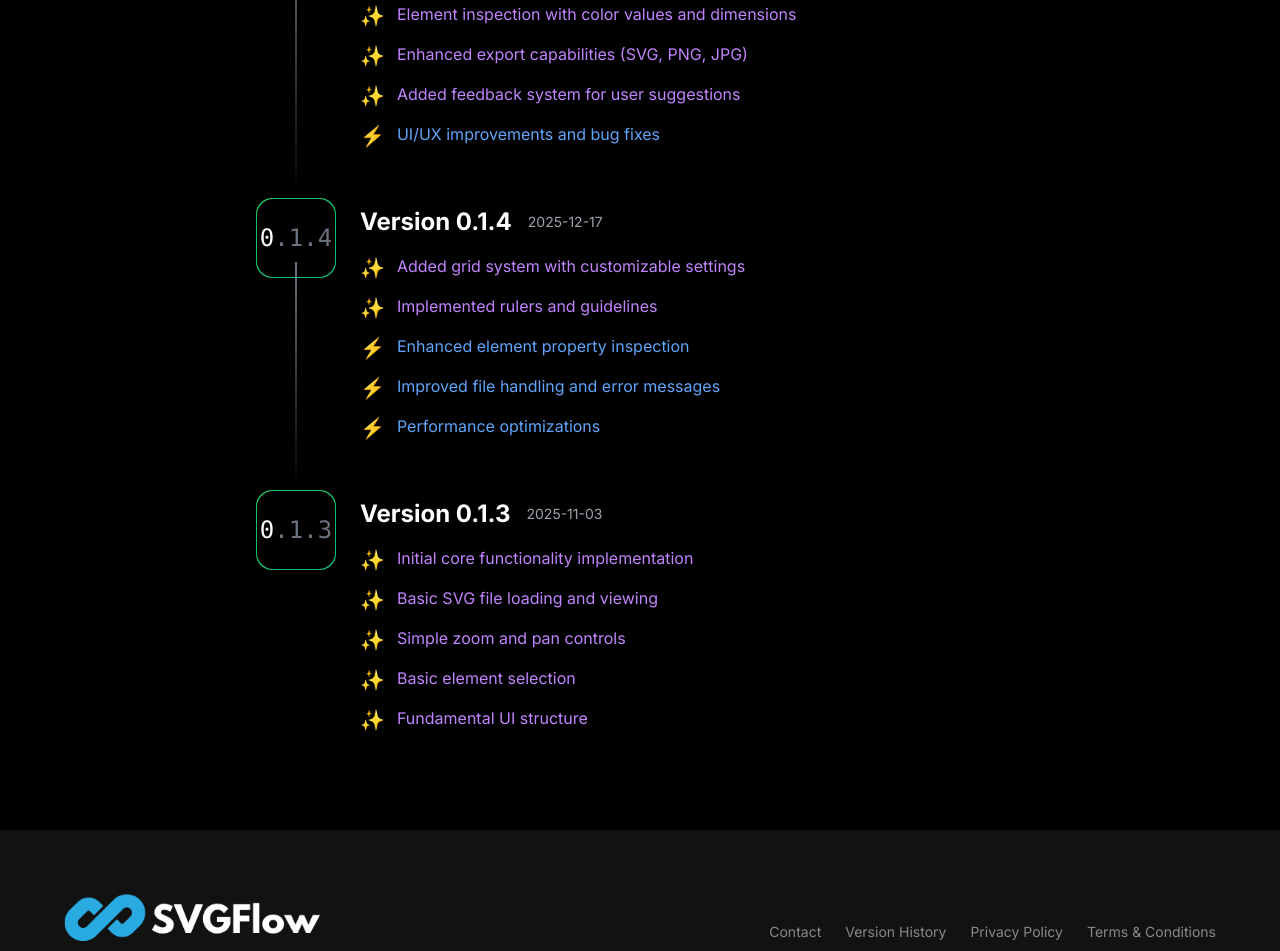
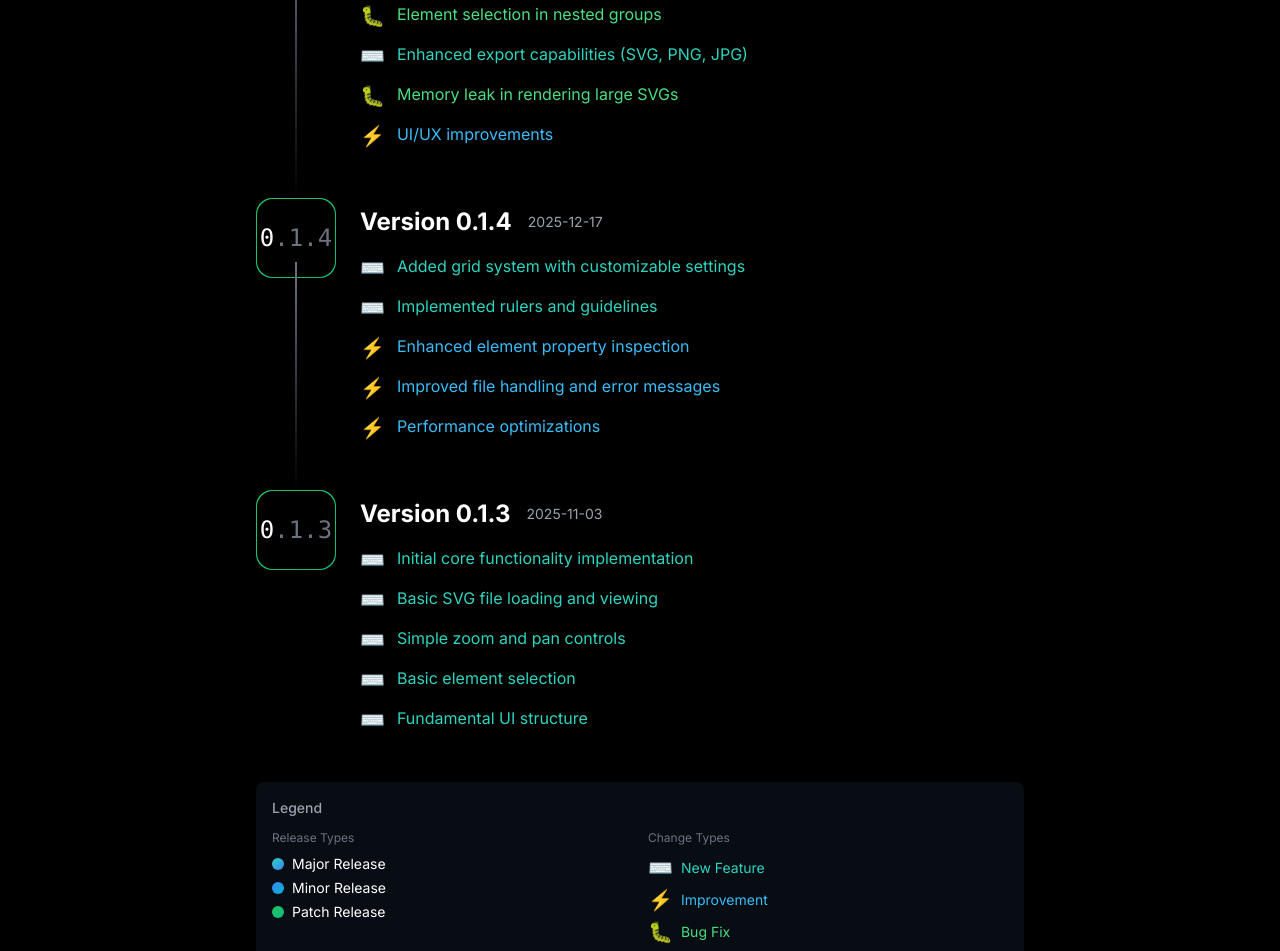
Before and after one commit to zedvex/svgflow-landing-page, a Next.js app: page /version-history in a window 1280 px wide. Shown: the part 480-1431 px from the top of the page. Built offline with nearby package versions, Linux system fonts and the light colour scheme.

Commit message:
update: updated version history page

```diff
--- a/app/version-history/page.tsx
+++ b/app/version-history/page.tsx
@@ -30,20 +30,20 @@ const releases: Release[] = [
         description: 'Smooth zoom and pan for better SVG viewing experience',
       },
       {
-        type: 'new',
-        description: 'Element inspection with color values and dimensions',
+        type: 'fixed',
+        description: 'Element selection in nested groups',
       },
       {
         type: 'new',
         description: 'Enhanced export capabilities (SVG, PNG, JPG)',
       },
       {
-        type: 'new',
-        description: 'Added feedback system for user suggestions',
+        type: 'fixed',
+        description: 'Memory leak in rendering large SVGs',
       },
       {
         type: 'improved',
-        description: 'UI/UX improvements and bug fixes',
+        description: 'UI/UX improvements',
       },
     ],
   },
@@ -106,7 +106,7 @@ const releases: Release[] = [
 const getTypeColor = (type: Release['type']) => {
   switch (type) {
     case 'major':
-      return 'from-purple-500 to-blue-500';
+      return 'from-teal-400 to-blue-500';
     case 'minor':
       return 'from-blue-500 to-cyan-500';
     case 'patch':
@@ -117,7 +117,7 @@ const getTypeColor = (type: Release['type']) => {
 const getChangeTypeIcon = (type: Release['changes'][0]['type']) => {
   switch (type) {
     case 'new':
-      return '✨';
+      return '⌨️';
     case 'improved':
       return '⚡';
     case 'fixed':
@@ -128,9 +128,9 @@ const getChangeTypeIcon = (type: Release['changes'][0]['type']) => {
 const getChangeTypeColor = (type: Release['changes'][0]['type']) => {
   switch (type) {
     case 'new':
-      return 'text-purple-400';
+      return 'text-teal-400';
     case 'improved':
-      return 'text-blue-400';
+      return 'text-sky-400';
     case 'fixed':
       return 'text-green-400';
   }
@@ -211,6 +211,52 @@ export default function VersionHistory() {
               </motion.div>
             ))}
           </div>
+
+          <div className="bg-gray-900/50 rounded-lg p-4 mt-12">
+            <h3 className="text-sm font-medium text-gray-400 mb-3">Legend</h3>
+            <div className="grid grid-cols-2 gap-4">
+              <div className="space-y-2">
+                <h4 className="text-xs text-gray-500">Release Types</h4>
+                <div className="space-y-1">
+                  <div className="flex items-center gap-2">
+                    <div
+                      className={`w-3 h-3 rounded-full bg-gradient-to-br from-teal-400 to-blue-500`}
+                    />
+                    <span className="text-sm">Major Release</span>
+                  </div>
+                  <div className="flex items-center gap-2">
+                    <div
+                      className={`w-3 h-3 rounded-full bg-gradient-to-br from-blue-500 to-cyan-500`}
+                    />
+                    <span className="text-sm">Minor Release</span>
+                  </div>
+                  <div className="flex items-center gap-2">
+                    <div
+                      className={`w-3 h-3 rounded-full bg-gradient-to-br from-green-500 to-emerald-500`}
+                    />
+                    <span className="text-sm">Patch Release</span>
+                  </div>
+                </div>
+              </div>
+              <div className="space-y-2">
+                <h4 className="text-xs text-gray-500">Change Types</h4>
+                <div className="space-y-1">
+                  <div className="flex items-center gap-2">
+                    <span className="text-xl">⌨️</span>
+                    <span className="text-sm text-teal-400">New Feature</span>
+                  </div>
+                  <div className="flex items-center gap-2">
+                    <span className="text-xl">⚡</span>
+                    <span className="text-sm text-sky-400">Improvement</span>
+                  </div>
+                  <div className="flex items-center gap-2">
+                    <span className="text-xl">🐛</span>
+                    <span className="text-sm text-green-400">Bug Fix</span>
+                  </div>
+                </div>
+              </div>
+            </div>
+          </div>
         </div>
       </main>
       <Footer />
```
